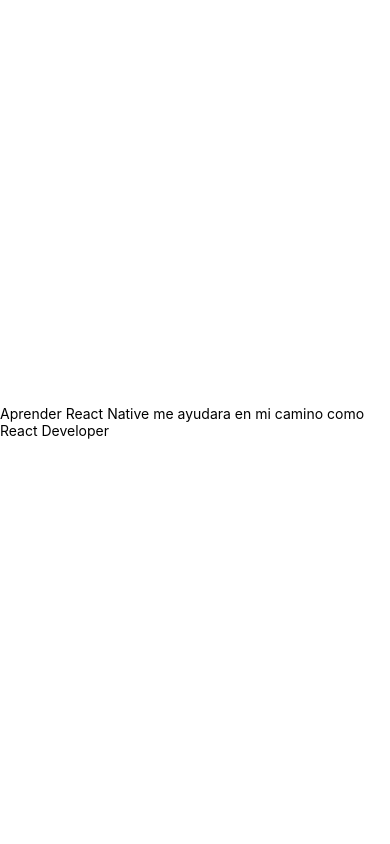
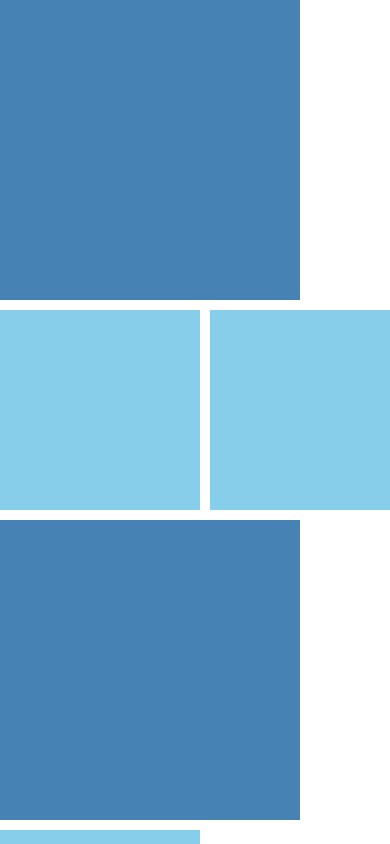
Before and after one commit to khriztianmoreno/react-native-guide, a React Native app: screen / in a window 390 px wide. Built offline with nearby package versions, Linux system fonts and the light colour scheme.

Commit message:
Example core component ScrollView

```diff
--- a/App.js
+++ b/App.js
@@ -1,21 +1,40 @@
-import React from 'react';
-import { StyleSheet, Text, View } from 'react-native';
+import React, { Component } from 'react'
+import { ScrollView, View, StyleSheet } from 'react-native'
 
-export default class App extends React.Component {
+export default class App extends Component {
   render() {
     return (
-      <View style={styles.container}>
-        <Text>Aprender React Native me ayudara en mi camino como React Developer</Text>
-      </View>
-    );
+      <ScrollView style={styles.container}>
+        <View style={styles.boxLarge} />
+        <ScrollView horizontal>
+          <View style={styles.boxSmall} />
+          <View style={styles.boxSmall} />
+          <View style={styles.boxSmall} />
+        </ScrollView>
+        <View style={styles.boxLarge} />
+        <View style={styles.boxSmall} />
+        <View style={styles.boxLarge} />
+      </ScrollView>
+    )
   }
 }
 
 const styles = StyleSheet.create({
   container: {
     flex: 1,
-    backgroundColor: '#fff',
-    alignItems: 'center',
-    justifyContent: 'center',
   },
-});
+  boxSmall: {
+    width: 200,
+    height: 200,
+    marginBottom: 10,
+    marginRight: 10,
+    backgroundColor: 'skyblue',
+  },
+  boxLarge: {
+    width: 300,
+    height: 300,
+    marginBottom: 10,
+    marginRight: 10,
+    backgroundColor: 'steelblue',
+  },
+})
```
Also changed, not shown: 1 other file (tests, documents, lock files or other folders).
